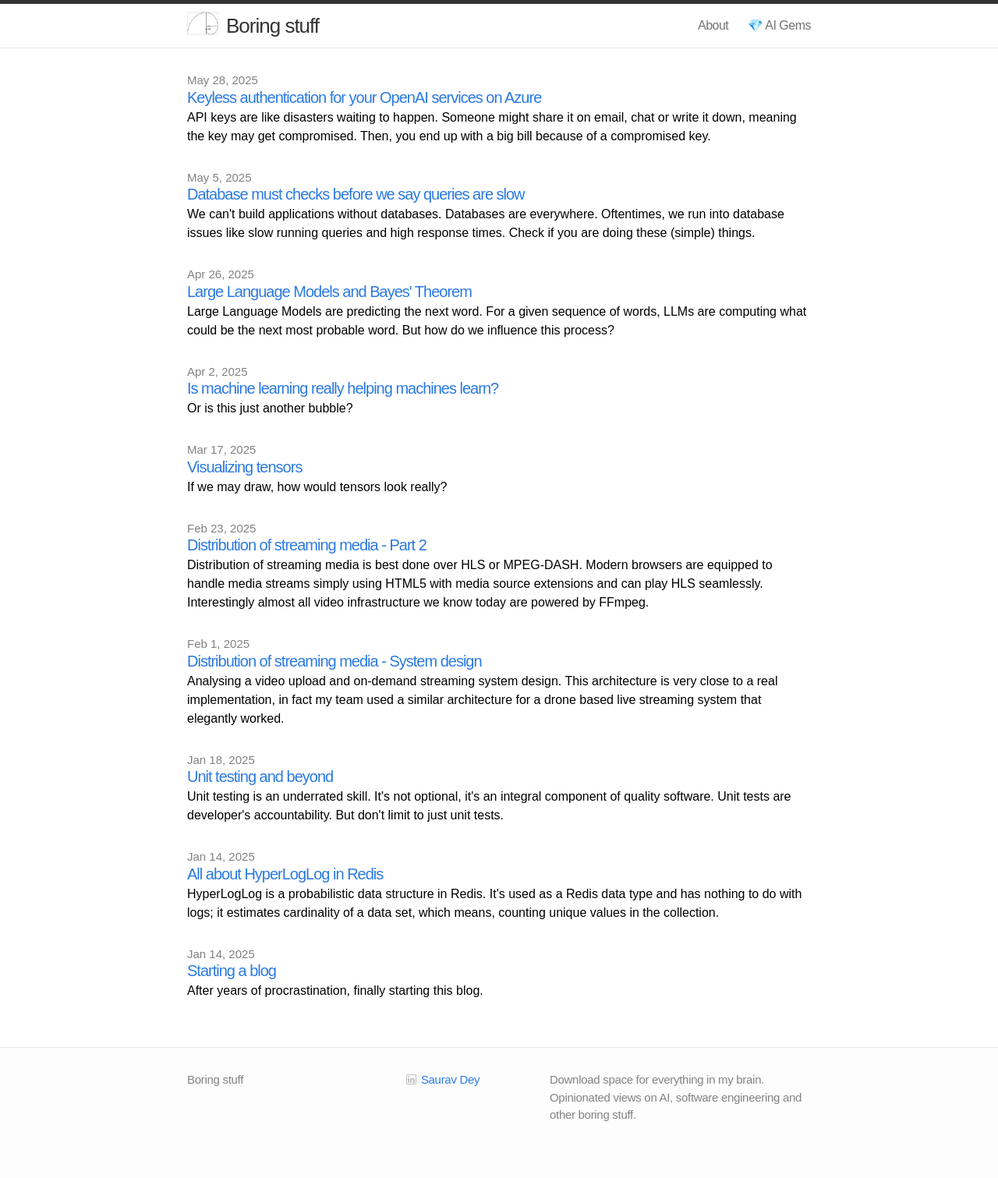
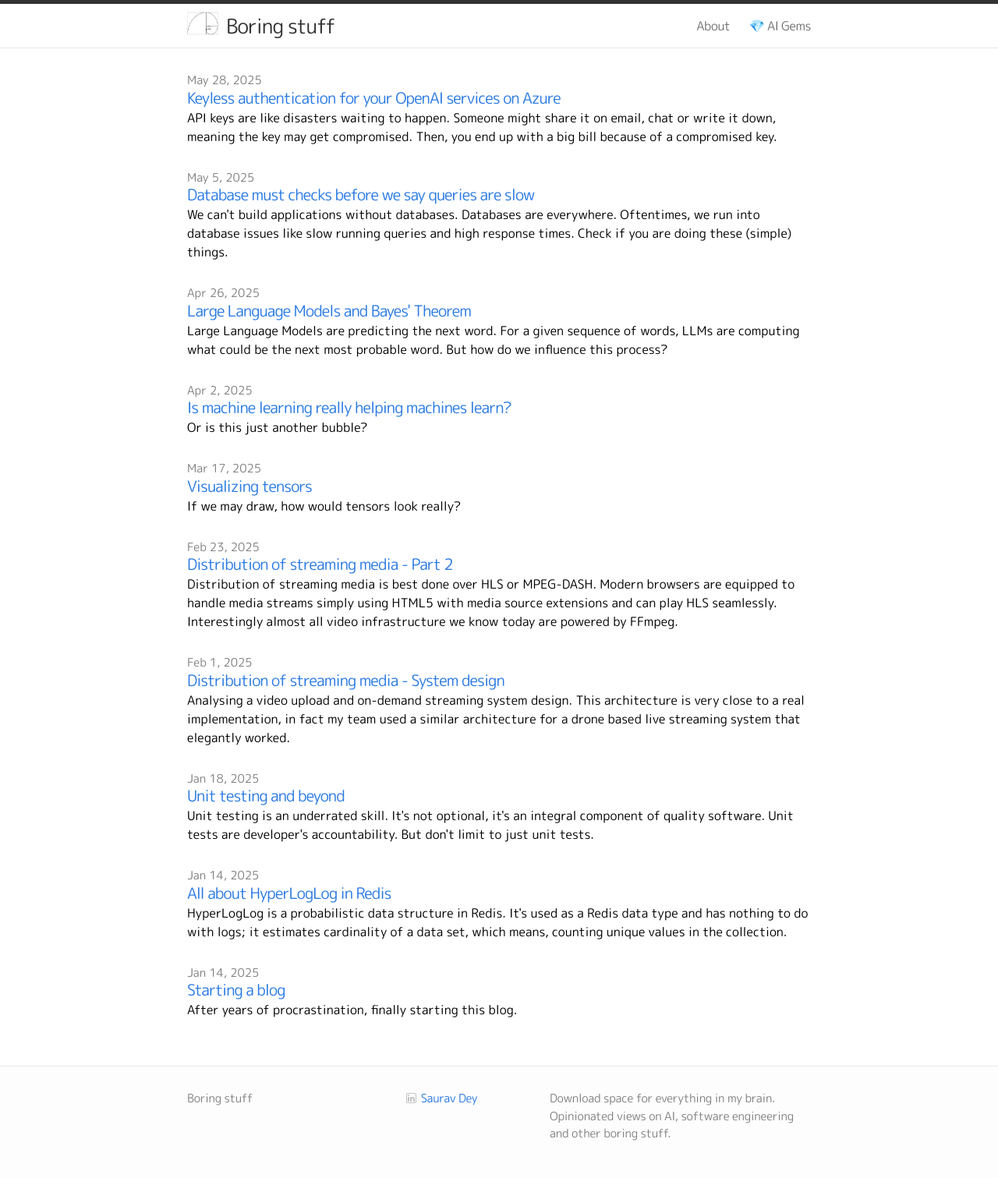
Before and after one commit to mindyouragents/mindyouragents.github.io, a Jekyll site: the page built from index.html, in a window 1280 px wide. Shown: the whole page at 78% size. Built offline with Jekyll 4.4.1, drawn with Linux system fonts in a browser that asks for light colours; some web fonts are replaced; before the commit the page ends 1487 px from its top, so only the background shows below that.

Commit message:
Update head.html

```diff
--- a/_includes/head.html
+++ b/_includes/head.html
@@ -9,7 +9,7 @@
 
     <link rel="preconnect" href="https://fonts.googleapis.com">
     <link rel="preconnect" href="https://fonts.gstatic.com" crossorigin>
-    <link href="https://fonts.googleapis.com/css2?family=Tagesschrift&display=swap" rel="stylesheet">
+    <link href="https://fonts.googleapis.com/css2?family=M+PLUS+Rounded+1c&family=Overpass:ital,wght@0,100..900;1,100..900&display=swap" rel="stylesheet">
 
 <!-- Custom CSS -->
     <link rel="stylesheet" href="{{ "/css/main.css" | prepend: site.baseurl }}">
```
